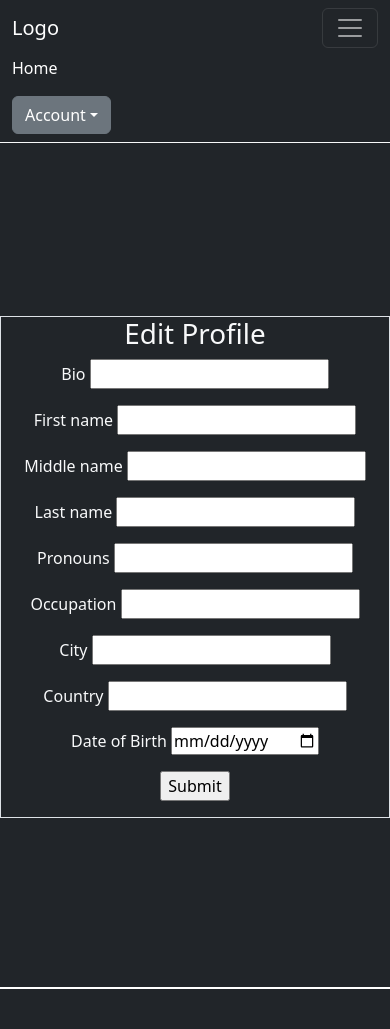
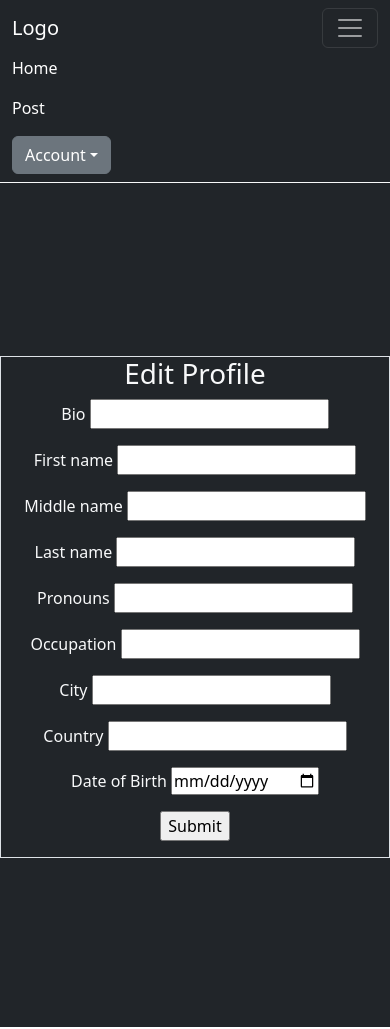
Before and after one commit to cosenzam/CSC400, a Flask app: page /edit_profile/ in a window 390 px wide, after a click that opens the changed part. Before the commit the page ends 989 px from the top, so only its background shows below. Run offline with Flask 3, Linux system fonts and the light colour scheme; the visitor is signed in with stand-in values (Sample User, id 1); some libraries are stand-ins or nearby versions.

Commit message:
posts -> profile

```diff
--- a/Templates/base.html
+++ b/Templates/base.html
@@ -17,6 +17,9 @@
                   {% if "user" in session %}
                   <li class="nav-item">
                     <a class="nav-link active" aria-current="page" href="{{ url_for('home') }}">Home</a>
+                  </li>
+                  <li class="nav-item">
+                    <a class="nav-link active" aria-current="page" href="{{ url_for('create_post') }}">Post</a>
                   </li>
                 </ul>
                 <ul class="nav navbar-nav navbar-right acc-dropdown-pad">
--- a/app.py
+++ b/app.py
@@ -174,7 +174,9 @@ def user(dynamic_user):
         user_profile_query = select(UserProfile).where(UserProfile.id == user_id)
         profile = db_session.scalars(user_profile_query).one()
 
-        return render_template("user.html", profile = profile, dynamic_user = dynamic_user)
+        postings = db_session.query(Post).filter_by(user_id=user_id).order_by(Post.date_posted.desc()).all()
+
+        return render_template("user.html", profile = profile, dynamic_user = dynamic_user, posts = postings)
     # If page is not the logged in user's
     else:
         if found_user(dynamic_user):
@@ -182,7 +184,9 @@ def user(dynamic_user):
             user_profile_query = select(UserProfile).where(UserProfile.id == user_id)
             profile = db_session.scalars(user_profile_query).one()
 
-            return render_template("user.html", profile = profile, dynamic_user = dynamic_user)
+            postings = db_session.query(Post).filter_by(user_id=user_id).order_by(Post.date_posted.desc()).all()
+
+            return render_template("user.html", profile = profile, dynamic_user = dynamic_user, posts = postings)
         else:
             flash("User not found", "info")
             return redirect(url_for("home"))
@@ -254,8 +258,8 @@ def user_settings():
     else:
         return redirect(url_for("login"))
 
-@app.route("/post/", methods=["POST", "GET"])
-def post():
+@app.route("/create_post/", methods=["POST", "GET"])
+def create_post():
     if "user" in session:
         user_id = session["user_id"]
         form = PostForm()
@@ -264,18 +268,23 @@ def post():
             text = form.text.data
             media = form.media.data
 
-            post = Post(
-                text = text,
-                media = media,
-                user_id = user_id
-            )
+            if media == "" and text == "":
+                flash("Text and Media Fields cannot both be blank!")
+                return redirect(url_for("create_post"))
 
-            db_session.add(post)
-            db_session.commit()
-            flash("Post Created!")
-            print(post)
-            return redirect(url_for("home"))
-        return render_template("post.html", form = form)
+            else:
+                post = Post(
+                    text = text,
+                    media = media,
+                    user_id = user_id
+                )
+
+                db_session.add(post)
+                db_session.commit()
+                flash("Post Created!")
+                #print(post)
+                return redirect(url_for("home"))
+        return render_template("create_post.html", form = form)
     else:
         return redirect(url_for("login"))
 
--- a/forms.py
+++ b/forms.py
@@ -35,5 +35,5 @@ class UserSettingsForm(FlaskForm):
     confirm  = PasswordField('Repeat Password')
 
 class PostForm(FlaskForm):
-    text = TextAreaField('Write a Post (256 Character limit)', validators = [InputRequired(), Length(max = 256)])
-    media = FileField('Add Media', validators = [FileAllowed(['jpg', 'jpeg', 'png', 'gif', 'mp4'])])
+    text = TextAreaField('Write a Post (256 Character limit)', validators = [Optional(), Length(max = 256)])
+    media = FileField('Add Media', validators = [Optional(), FileAllowed(['jpg', 'jpeg', 'png', 'gif', 'mp4'])])
--- a/static/css/stylesheet.css
+++ b/static/css/stylesheet.css
@@ -27,10 +27,10 @@
   font-size: 16px;
 }
 
-body{
+/*body{
   overflow-y: hidden;
 }
-
+*/
 .acc-dropdown-pad{
   padding-right: 1%;
 }
```
Also changed, not shown: Templates/create_post.html (added, +25 -0 lines), Templates/post.html (+2 -15 lines), Templates/user.html (+11 -0 lines).
